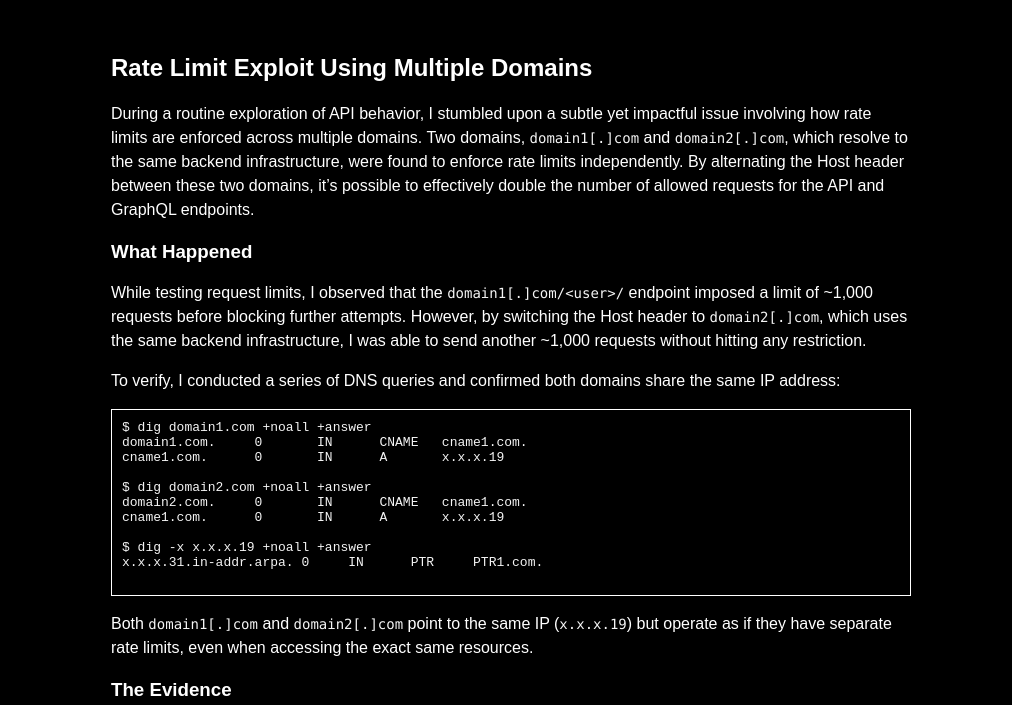
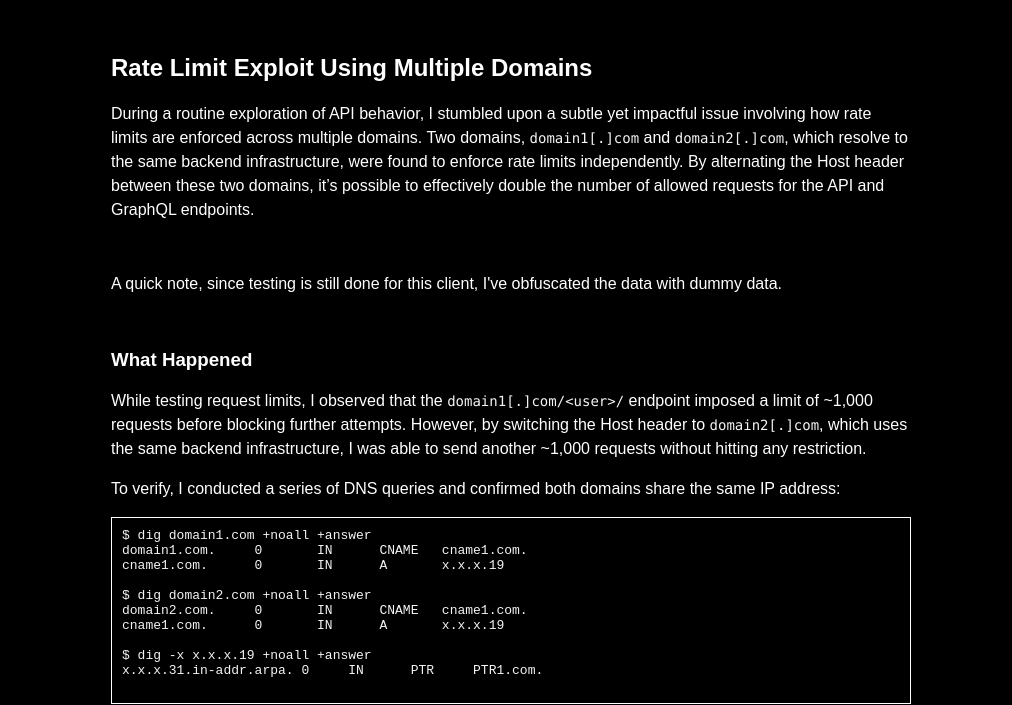
Before and after one commit to mister-cyber-chef/mistercyberchef.io, a plain HTML site: page host_header_swap.html in a window 1280 px wide. Shown: the part 120-825 px from the top of the page, without its empty margins (129-1141 px from the left). Drawn offline with Linux system fonts and the light colour scheme.

Commit message:
Update host_header_swap.html

```diff
--- a/host_header_swap.html
+++ b/host_header_swap.html
@@ -22,7 +22,9 @@
     <article>
         <h2>Rate Limit Exploit Using Multiple Domains</h2>
         <p>During a routine exploration of API behavior, I stumbled upon a subtle yet impactful issue involving how rate limits are enforced across multiple domains. Two domains, <code>domain1[.]com</code> and <code>domain2[.]com</code>, which resolve to the same backend infrastructure, were found to enforce rate limits independently. By alternating the Host header between these two domains, it’s possible to effectively double the number of allowed requests for the API and GraphQL endpoints.</p>
-
+        <br>
+        <p>A quick note, since testing is still done for this client, I've obfuscated the data with dummy data.</p>
+        <br>
         <h3>What Happened</h3>
         <p>While testing request limits, I observed that the <code>domain1[.]com/&lt;user&gt;/</code> endpoint imposed a limit of ~1,000 requests before blocking further attempts. However, by switching the Host header to <code>domain2[.]com</code>, which uses the same backend infrastructure, I was able to send another ~1,000 requests without hitting any restriction.</p>
 
```
